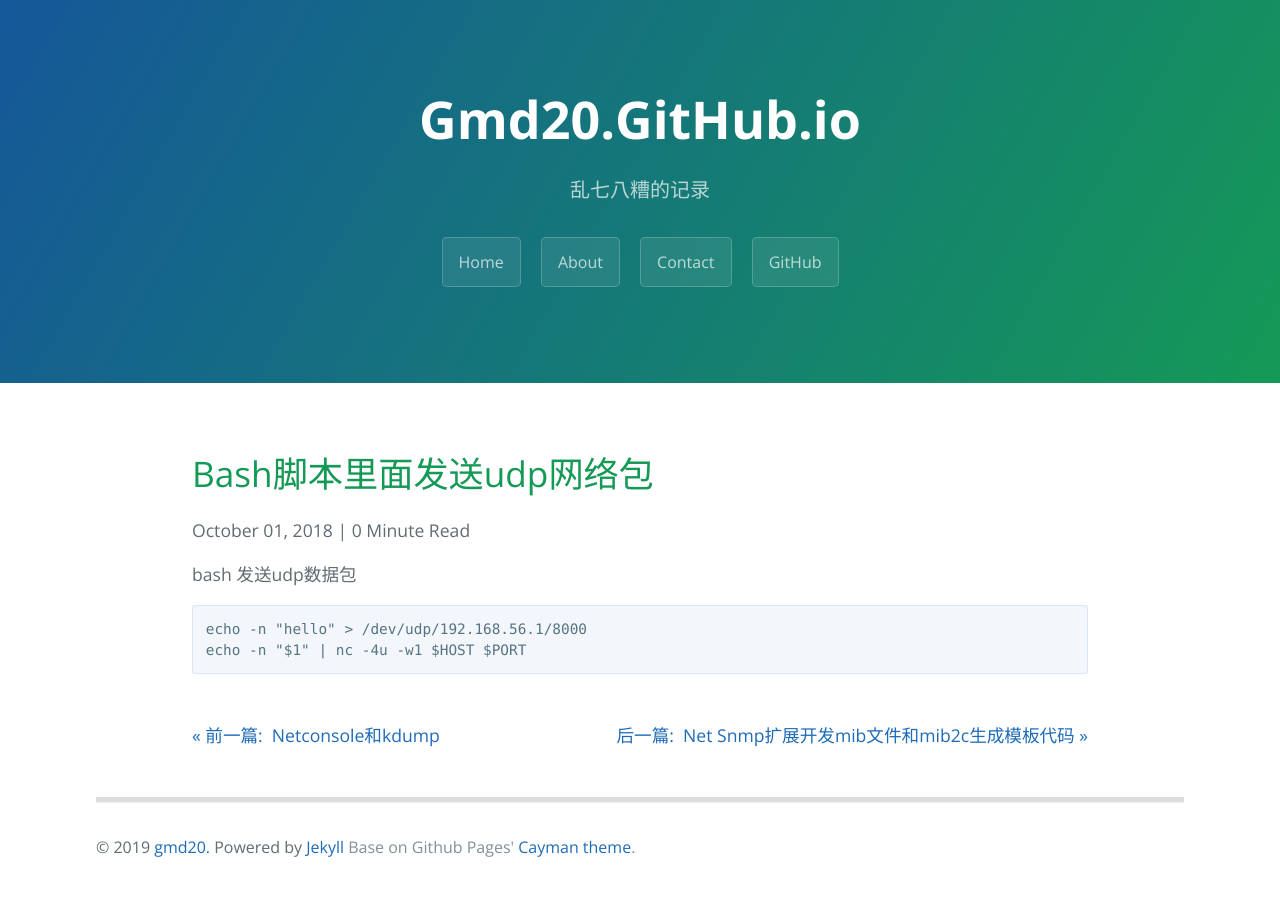
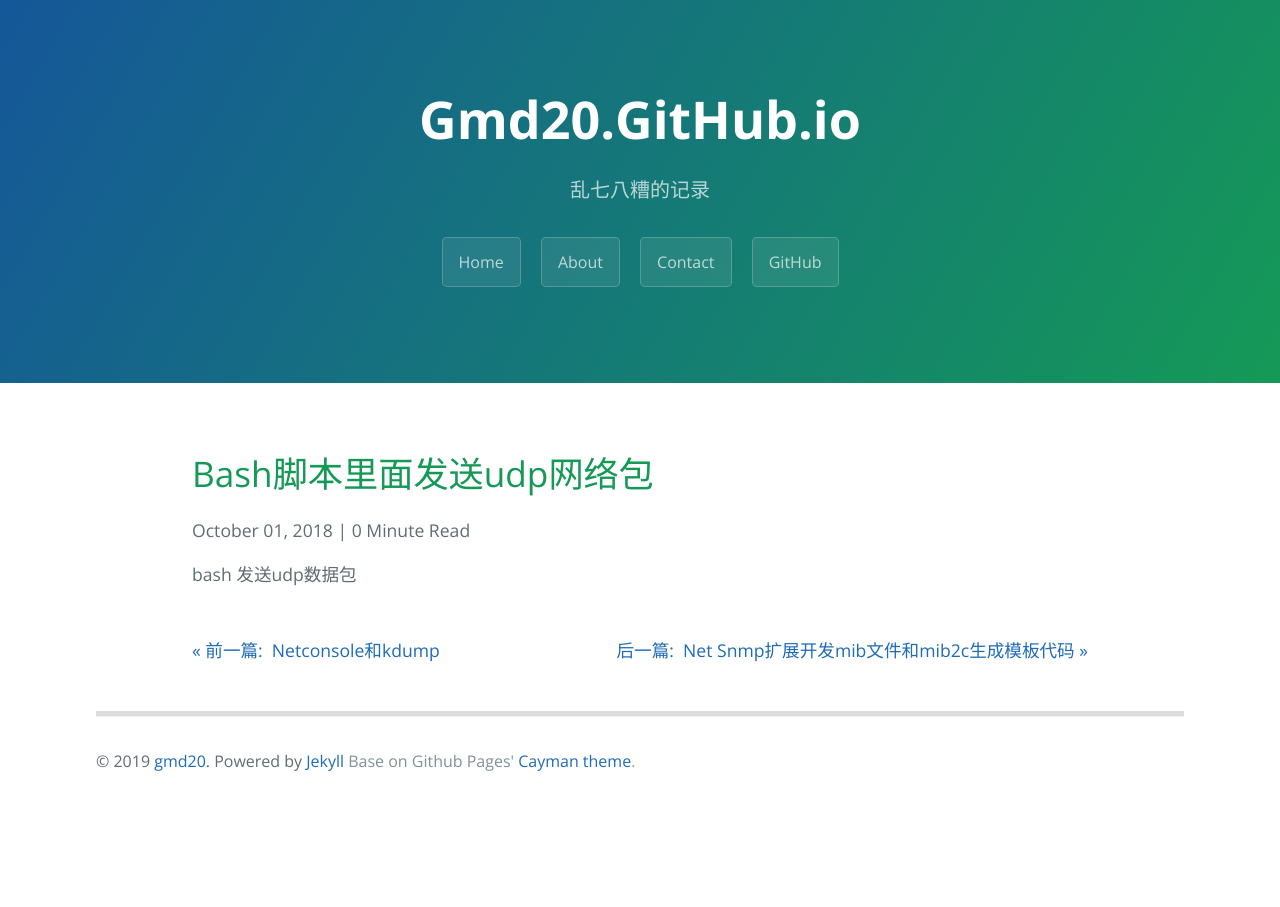
Before and after one commit to gmd20/gmd20.github.io, a Jekyll site: the page built from _posts/2018-10-01-bash脚本里面发送udp网络包.markdown, in a window 1280 px wide. Built offline with Jekyll 4.4.1, drawn with Linux system fonts in a browser that asks for light colours; Markdown is read by kramdown in place of the engine named in the settings; comment, search, counter and statistics services are not loaded.

Commit message:
Update 2018-10-01-bash脚本里面发送udp网络包.markdown

````diff
--- a/_posts/2018-10-01-bash脚本里面发送udp网络包.markdown
+++ b/_posts/2018-10-01-bash脚本里面发送udp网络包.markdown
@@ -1,5 +1 @@
 bash 发送udp数据包
-```text
-echo -n "hello" > /dev/udp/192.168.56.1/8000
-echo -n "$1" | nc -4u -w1 $HOST $PORT
-```
````
